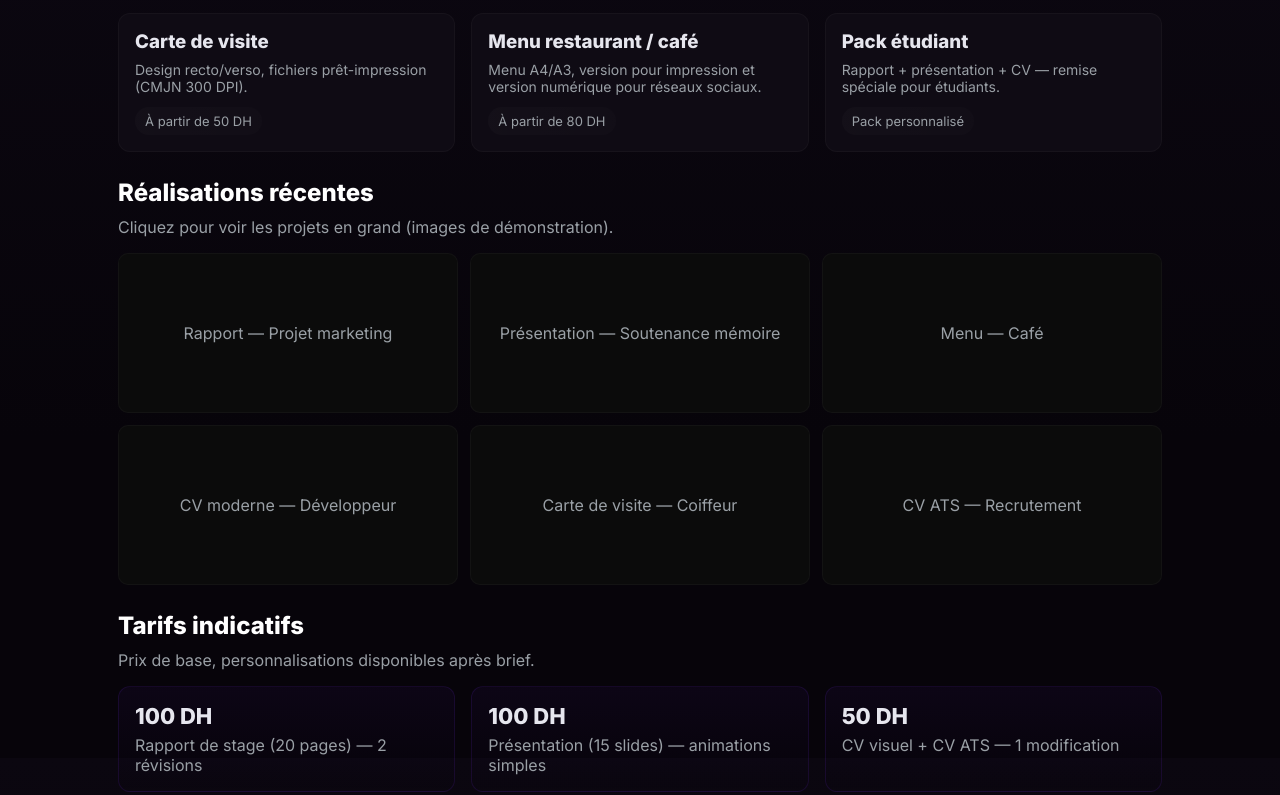
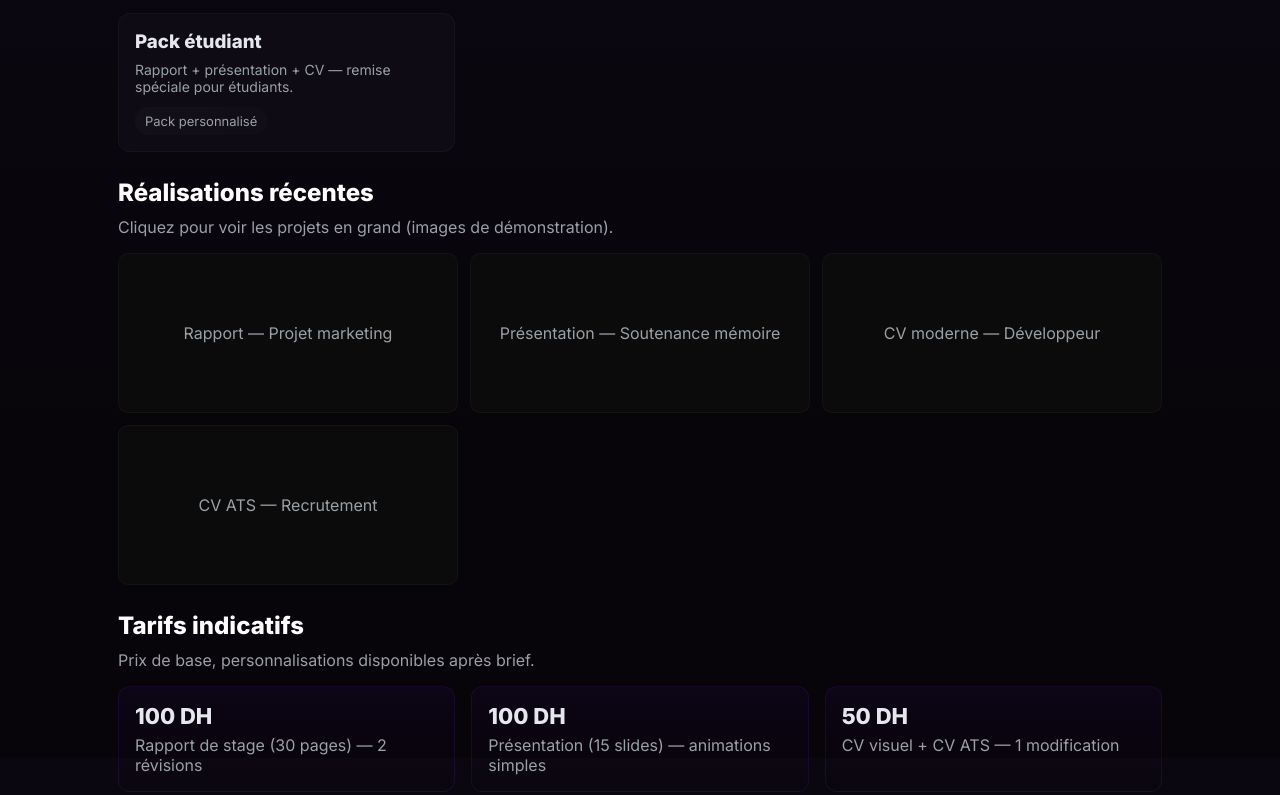
Before and after one commit to chahidsalmi/Digiwork, a plain HTML site: page index.html in a window 1280 px wide. Shown: the part 842-1637 px from the top of the page. Drawn offline with Linux system fonts and the light colour scheme.

Commit message:
Update index.html

```diff
--- a/index.html
+++ b/index.html
@@ -48,6 +48,8 @@
     @media (max-width:820px){
       .menu-btn {
         display:block;
+        position: fixed;
+        right: 0;
       }
       .nav-wrapper {
         position:fixed;
@@ -203,18 +205,6 @@
           </div>
 
           <div class="card">
-            <h3>Carte de visite</h3>
-            <p>Design recto/verso, fichiers prêt-impression (CMJN 300 DPI).</p>
-            <div class="badge">À partir de 50 DH</div>
-          </div>
-
-          <div class="card">
-            <h3>Menu restaurant / café</h3>
-            <p>Menu A4/A3, version pour impression et version numérique pour réseaux sociaux.</p>
-            <div class="badge">À partir de 80 DH</div>
-          </div>
-
-          <div class="card">
             <h3>Pack étudiant</h3>
             <p>Rapport + présentation + CV — remise spéciale pour étudiants.</p>
             <div class="badge">Pack personnalisé</div>
@@ -229,9 +219,7 @@
         <div class="works" id="works">
           <div class="work-item"> <a href="./rapport_de_stage.pdf" style="text-decoration: none; color: var(--muted);" target="_blank">Rapport — Projet marketing</a></div>
           <div class="work-item"> <a href="./presentation_de_soutenance.pdf" style="text-decoration: none; color: var(--muted);" target="_blank"> Présentation — Soutenance mémoire </a></div>
-          <div class="work-item"><a href="./Coffee_Menu.pdf" style="text-decoration: none; color: var(--muted);" target="_blank">Menu — Café</a></div>
           <div class="work-item"><a href="./CV_classic.pdf" style="text-decoration: none; color: var(--muted);" target="_blank">CV moderne — Développeur</a></div>
-          <div class="work-item"><a href="./cart_visite.pdf" style="text-decoration: none; color: var(--muted);" target="_blank">Carte de visite — Coiffeur</a></div>
           <div class="work-item"><a href="./CV_ats.pdf" style="text-decoration: none; color: var(--muted);" target="_blank">CV ATS — Recrutemen</a> t</div>
         </div>
       </section>
@@ -243,7 +231,7 @@
         <div class="pricing">
           <div class="price card">
             <div class="amount">100 DH</div>
-            <div style="color:var(--muted);margin-top:6px">Rapport de stage (20 pages) — 2 révisions</div>
+            <div style="color:var(--muted);margin-top:6px">Rapport de stage (30 pages) — 2 révisions</div>
           </div>
 
           <div class="price card">
```
